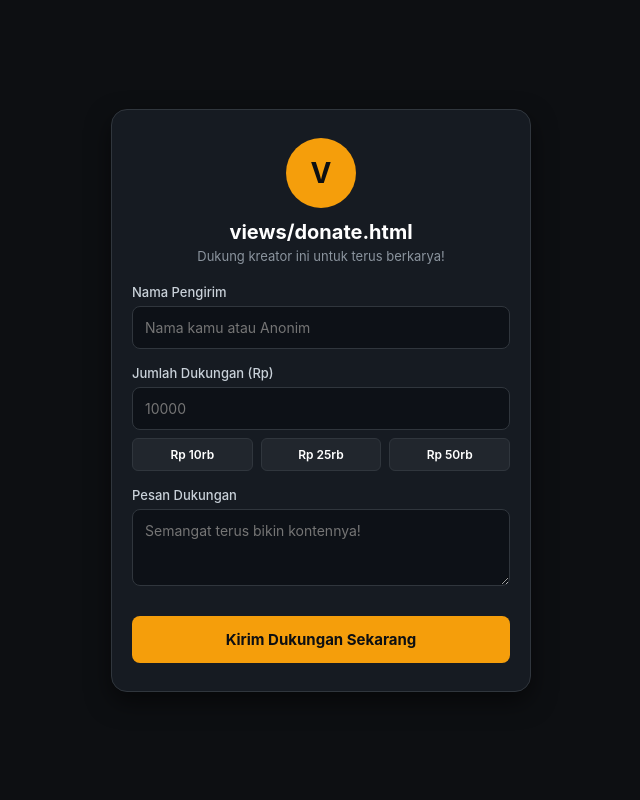
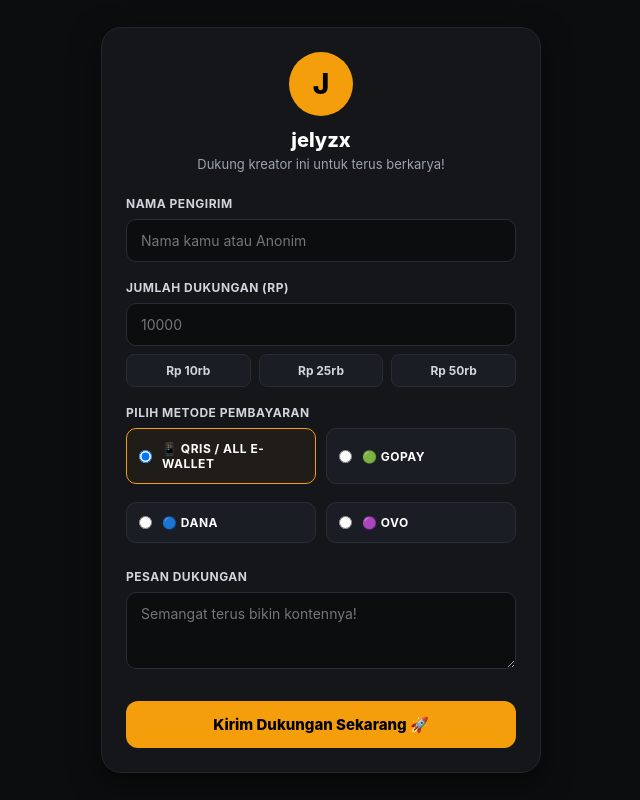
Before and after one commit to jelyzin9-cmyk/websiteku, a website: page views/donate.html in a window 1280 px wide. Shown: the whole page, without its empty margins (319-959 px from the left). Drawn offline with Linux system fonts and the light colour scheme.

Commit message:
Update donate.html

```diff
--- a/views/donate.html
+++ b/views/donate.html
@@ -1,68 +1,109 @@
-
 <!DOCTYPE html>
 <html lang="id">
 <head>
   <meta charset="UTF-8">
   <meta name="viewport" content="width=device-width, initial-scale=1.0">
-  <title>Kirim Dukungan - WebsiteKu</title>
+  <title>Dukung jelyzx - BagiBagi</title>
   <style>
     * { box-sizing: border-box; margin: 0; padding: 0; font-family: -apple-system, BlinkMacSystemFont, "Segoe UI", Roboto, sans-serif; }
-    body { background-color: #0d0f12; color: #f3f4f6; display: flex; justify-content: center; align-items: center; min-height: 100vh; padding: 20px; }
-    .donate-card { background: #161b22; border: 1px solid #30363d; border-radius: 16px; padding: 28px 20px; width: 100%; max-width: 420px; box-shadow: 0 10px 25px rgba(0, 0, 0, 0.5); }
-    .profile-header { text-align: center; margin-bottom: 20px; }
-    .avatar { width: 70px; height: 70px; border-radius: 50%; background: #f59e0b; display: flex; align-items: center; justify-content: center; margin: 0 auto 12px; font-size: 28px; font-weight: bold; color: #0d0f12; }
-    .profile-header h2 { font-size: 20px; color: #fff; }
-    .profile-header p { font-size: 13px; color: #8b949e; margin-top: 4px; }
-    .form-group { margin-bottom: 16px; }
-    label { display: block; font-size: 13px; font-weight: 500; color: #c9d1d9; margin-bottom: 6px; }
-    input, textarea { width: 100%; padding: 12px; background: #0d1117; border: 1px solid #30363d; border-radius: 8px; color: #fff; font-size: 14px; outline: none; }
-    input:focus, textarea:focus { border-color: #f59e0b; }
-    .quick-amounts { display: grid; grid-template-columns: repeat(3, 1fr); gap: 8px; margin-top: 8px; }
-    .btn-amount { background: #21262d; border: 1px solid #30363d; color: #fff; padding: 8px; border-radius: 6px; font-size: 12px; cursor: pointer; font-weight: 600; text-align: center; }
-    .btn-amount:hover { border-color: #f59e0b; color: #f59e0b; }
-    .btn-pay { width: 100%; padding: 14px; background: #f59e0b; border: none; border-radius: 8px; color: #0d0f12; font-weight: 700; font-size: 15px; cursor: pointer; margin-top: 10px; }
-    .btn-pay:hover { background: #d97706; }
+    body { background-color: #0c0d0e; color: #ffffff; display: flex; justify-content: center; align-items: center; min-height: 100vh; padding: 20px 16px; }
+
+    .card { background: #14161a; border: 1px solid #22262f; border-radius: 20px; width: 100%; max-width: 440px; padding: 24px; box-shadow: 0 10px 30px rgba(0,0,0,0.5); }
+
+    /* Header Profile */
+    .profile-section { text-align: center; margin-bottom: 24px; }
+    .avatar { background: #f59e0b; color: #000; width: 64px; height: 64px; border-radius: 50%; display: flex; align-items: center; justify-content: center; font-size: 28px; font-weight: 800; margin: 0 auto 12px; }
+    .username { font-size: 20px; font-weight: 800; color: #fff; margin-bottom: 4px; }
+    .bio { font-size: 13px; color: #9ca3af; }
+
+    /* Form Inputs */
+    .form-group { margin-bottom: 18px; }
+    label { display: block; font-size: 12px; font-weight: 700; color: #d1d5db; margin-bottom: 8px; text-transform: uppercase; letter-spacing: 0.5px; }
+    input, textarea, select { width: 100%; background: #0c0d0e; border: 1px solid #272c36; border-radius: 10px; padding: 12px 14px; color: #fff; font-size: 14px; outline: none; transition: 0.2s; }
+    input:focus, textarea:focus, select:focus { border-color: #f59e0b; }
+
+    /* Quick Amounts */
+    .preset-btns { display: grid; grid-template-columns: 1fr 1fr 1fr; gap: 8px; margin-top: 8px; }
+    .btn-preset { background: #1a1d24; border: 1px solid #272c36; color: #d1d5db; padding: 8px; border-radius: 8px; font-size: 12px; font-weight: 700; cursor: pointer; text-align: center; }
+    .btn-preset:hover { border-color: #f59e0b; color: #f59e0b; }
+
+    /* Payment Options */
+    .payment-grid { display: grid; grid-template-columns: 1fr 1fr; gap: 10px; margin-top: 8px; }
+    .payment-option { background: #1a1d24; border: 1px solid #272c36; border-radius: 10px; padding: 12px; display: flex; align-items: center; gap: 10px; cursor: pointer; transition: 0.2s; }
+    .payment-option:hover, .payment-option.active { border-color: #f59e0b; background: rgba(245, 158, 11, 0.05); }
+    .payment-option input { width: auto; margin: 0; }
+    .payment-badge { font-size: 12px; font-weight: 700; color: #fff; }
+
+    /* Submit Button */
+    .btn-submit { width: 100%; padding: 14px; background: #f59e0b; border: none; border-radius: 12px; color: #000; font-weight: 800; font-size: 15px; cursor: pointer; margin-top: 10px; }
+    .btn-submit:hover { background: #d97706; }
   </style>
 </head>
 <body>
 
-  <div class="donate-card">
-    <div class="profile-header">
-      <div class="avatar" id="creatorAvatar">J</div>
-      <h2 id="creatorName">Jelyzx</h2>
-      <p>Dukung kreator ini untuk terus berkarya!</p>
+  <div class="card">
+    <div class="profile-section">
+      <div class="avatar">J</div>
+      <div class="username">jelyzx</div>
+      <div class="bio">Dukung kreator ini untuk terus berkarya!</div>
     </div>
 
     <form action="/api/donate" method="POST">
+      <!-- Nama -->
       <div class="form-group">
-        <label for="sender">Nama Pengirim</label>
-        <input type="text" id="sender" name="sender" placeholder="Nama kamu atau Anonim" required>
+        <label>Nama Pengirim</label>
+        <input type="text" name="sender" placeholder="Nama kamu atau Anonim" required>
       </div>
 
+      <!-- Jumlah Donasi -->
       <div class="form-group">
-        <label for="amount">Jumlah Dukungan (Rp)</label>
-        <input type="number" id="amount" name="amount" placeholder="10000" min="1000" required>
-        <div class="quick-amounts">
-          <button type="button" class="btn-amount" onclick="document.getElementById('amount').value=10000">Rp 10rb</button>
-          <button type="button" class="btn-amount" onclick="document.getElementById('amount').value=25000">Rp 25rb</button>
-          <button type="button" class="btn-amount" onclick="document.getElementById('amount').value=50000">Rp 50rb</button>
+        <label>Jumlah Dukungan (Rp)</label>
+        <input type="number" id="amountInput" name="amount" placeholder="10000" min="1000" required>
+        <div class="preset-btns">
+          <div class="btn-preset" onclick="setAmount(10000)">Rp 10rb</div>
+          <div class="btn-preset" onclick="setAmount(25000)">Rp 25rb</div>
+          <div class="btn-preset" onclick="setAmount(50000)">Rp 50rb</div>
         </div>
       </div>
 
+      <!-- Metode Pembayaran -->
       <div class="form-group">
-        <label for="message">Pesan Dukungan</label>
-        <textarea id="message" name="message" rows="3" placeholder="Semangat terus bikin kontennya!"></textarea>
+        <label>Pilih Metode Pembayaran</label>
+        <div class="payment-grid">
+          <label class="payment-option active">
+            <input type="radio" name="payment_method" value="qris" checked>
+            <span class="payment-badge">📱 QRIS / All E-Wallet</span>
+          </label>
+          <label class="payment-option">
+            <input type="radio" name="payment_method" value="gopay">
+            <span class="payment-badge">🟢 GoPay</span>
+          </label>
+          <label class="payment-option">
+            <input type="radio" name="payment_method" value="dana">
+            <span class="payment-badge">🔵 DANA</span>
+          </label>
+          <label class="payment-option">
+            <input type="radio" name="payment_method" value="ovo">
+            <span class="payment-badge">🟣 OVO</span>
+          </label>
+        </div>
       </div>
 
-      <button type="submit" class="btn-pay">Kirim Dukungan Sekarang</button>
+      <!-- Pesan -->
+      <div class="form-group">
+        <label>Pesan Dukungan</label>
+        <textarea name="message" rows="3" placeholder="Semangat terus bikin kontennya!"></textarea>
+      </div>
+
+      <!-- Tombol Kirim -->
+      <button type="submit" class="btn-submit">Kirim Dukungan Sekarang 🚀</button>
     </form>
   </div>
 
   <script>
-    const pathName = window.location.pathname.replace('/', '').trim();
-    const username = pathName || 'Jelyzx';
-    document.getElementById('creatorName').innerText = username;
-    document.getElementById('creatorAvatar').innerText = username.charAt(0).toUpperCase();
+    function setAmount(val) {
+      document.getElementById('amountInput').value = val;
+    }
   </script>
 </body>
 </html>
```
